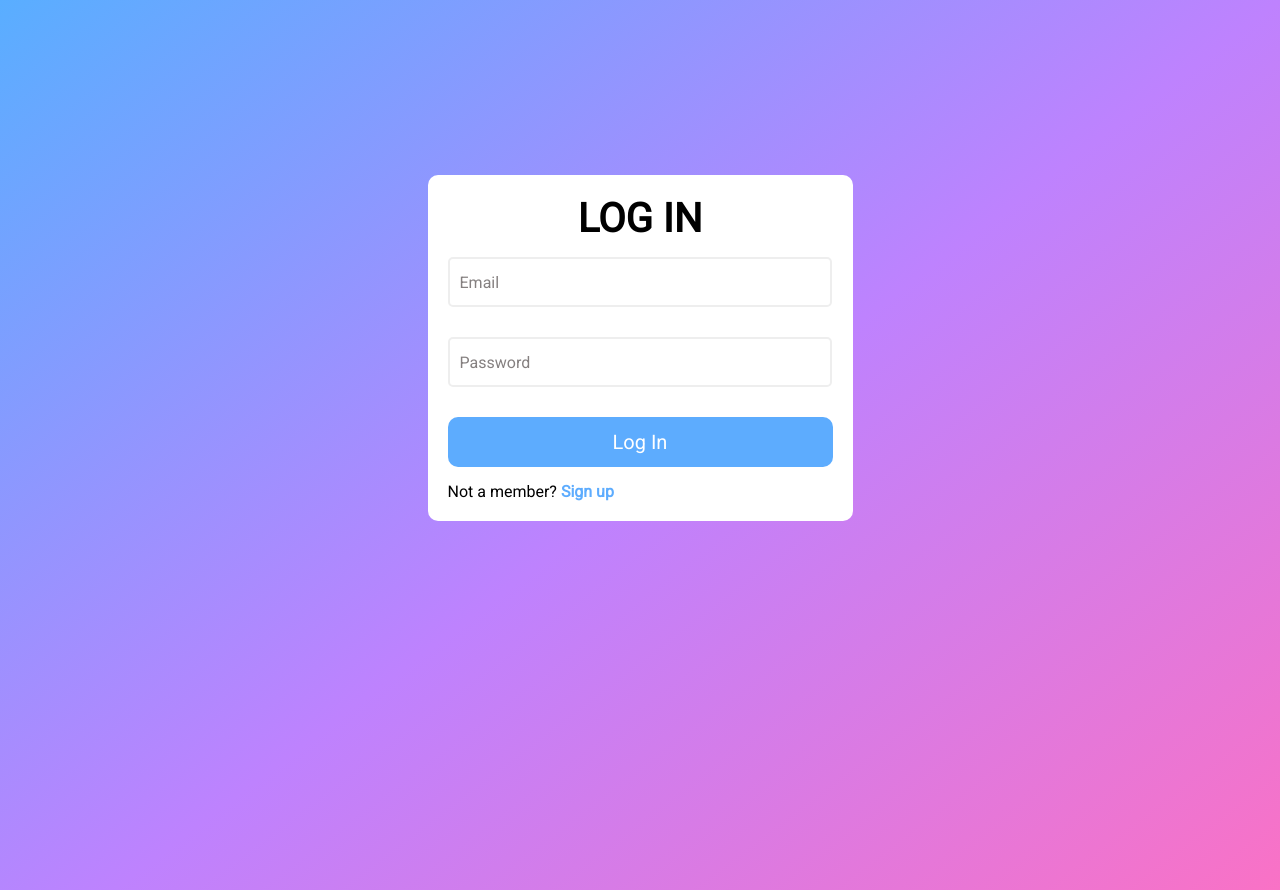
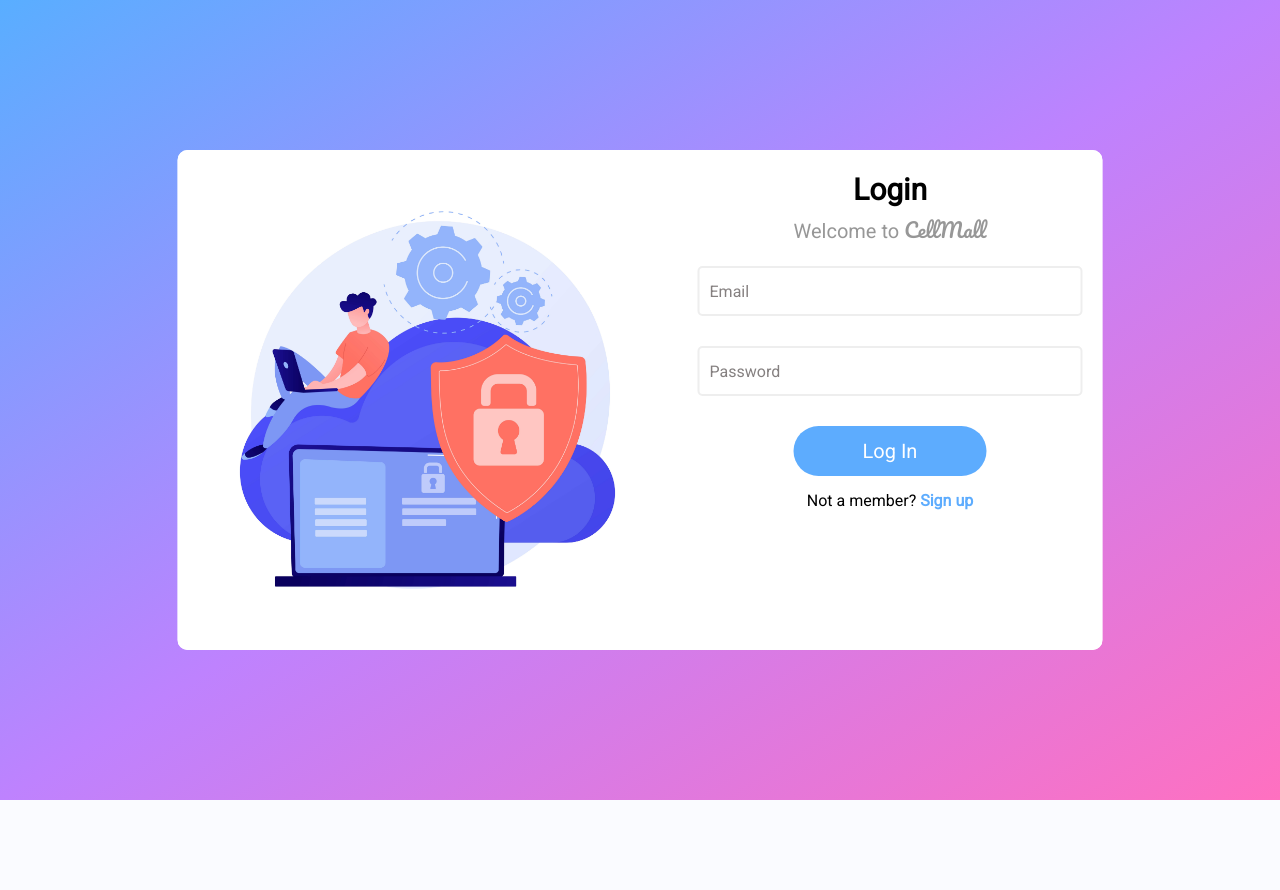
Before and after one commit to AnhDuc0125/CellMall, a PHP site: page /pages/login.php in a window 1280 px wide. Shown: the top 890 px of the page. After the commit the page ends 800 px from the top, so only its background shows below. Run offline with PHP 8.4, Linux system fonts and the light colour scheme.

Commit message:
updated ui login/signup page

```diff
--- a/assets/css/form.css
+++ b/assets/css/form.css
@@ -1,4 +1,5 @@
 @import url("https://fonts.googleapis.com/css2?family=Roboto&display=swap");
+@import url("https://fonts.googleapis.com/css2?family=Pacifico&display=swap");
 
 * {
   padding: 0;
@@ -14,19 +15,61 @@ body {
   overflow: hidden;
 }
 
+.box__outter {
+  width: 925px;
+  height: 500px;
+  background-color: #fff;
+  position: relative;
+  border-radius: 10px;
+  overflow: hidden;
+  top: 50%;
+  left: 50%;
+  transform: translate(-50%, -50%);
+}
+
+.box__outter.signup {
+  width: 1045px;
+  height: 620px;
+}
+
+.box__outter.signup .background {
+  width: 620px;
+  height: 620px;
+}
+
+.background {
+  width: 500px;
+  height: 500px;
+}
+
+.background img {
+  width: 100%;
+  height: 100%;
+}
+
 .box {
   width: 425px;
-  min-height: fit-content;
+  min-height: 500px;
   padding: 20px;
-  border-radius: 10px;
   background-color: #fff;
-  margin: 175px auto;
+  position: absolute;
+  top: 0;
+  right: 0;
 }
 
 .box__header {
   text-align: center;
   margin-bottom: 15px;
   font-size: 20px;
+  line-height: 40px;
+}
+
+.box__header p {
+  color: #979797;
+}
+
+.box__header .logo {
+  font-family: "Pacifico", cursive;
 }
 
 .box__main {
@@ -89,6 +132,11 @@ body {
   font-size: 16px;
 }
 
+.box__footer {
+  text-align: center;
+  width: 100%;
+}
+
 .box__footer a {
   text-decoration: none;
   color: #5dacfe;
@@ -96,14 +144,14 @@ body {
 }
 
 .btn {
-  width: 100%;
+  width: 50%;
   height: 50px;
   background-color: #5dacfe;
   margin-bottom: 15px;
   color: white;
   border: none;
   outline: none;
-  border-radius: 10px;
+  border-radius: 50px;
   cursor: pointer;
   font-size: 20px;
 }
--- a/pages/login.php
+++ b/pages/login.php
@@ -10,11 +10,19 @@
 </head>
 
 <body>
-    <form method="post" id="login">
+    <div class="box__outter">
+        <!-- Background -->
+        <div class="background">
+            <img src="../assets/photos/background.jpg" alt="">
+        </div>
+
+        <!-- Box Form -->
         <div class="box">
             <div class="box__header">
-                <h1>LOG IN</h1>
+                <h2 class="title">Login</h2>
+                <p>Welcome to <span class="logo">CellMall</span></p>
             </div>
+            <form method="post" id="login">
                 <div class="box__main">
                         <div class="form__item block">
                             <input type="email" class="form__input" placeholder=" " id="email">
@@ -31,8 +39,9 @@
                         <button class="btn">Log In</button>
                         <p>Not a member? <a href="signup.php">Sign up</a></p>
                 </div>
+            </form>
         </div>
-    </form>
+    </div>
 </body>
 <script src="../assets/js/validation.js"></script>
 <script>
```
Also changed, not shown: pages/signup.php (+12 -3 lines), assets/photos/background.jpg. Lines whose indentation alone changed are shown as unchanged.
